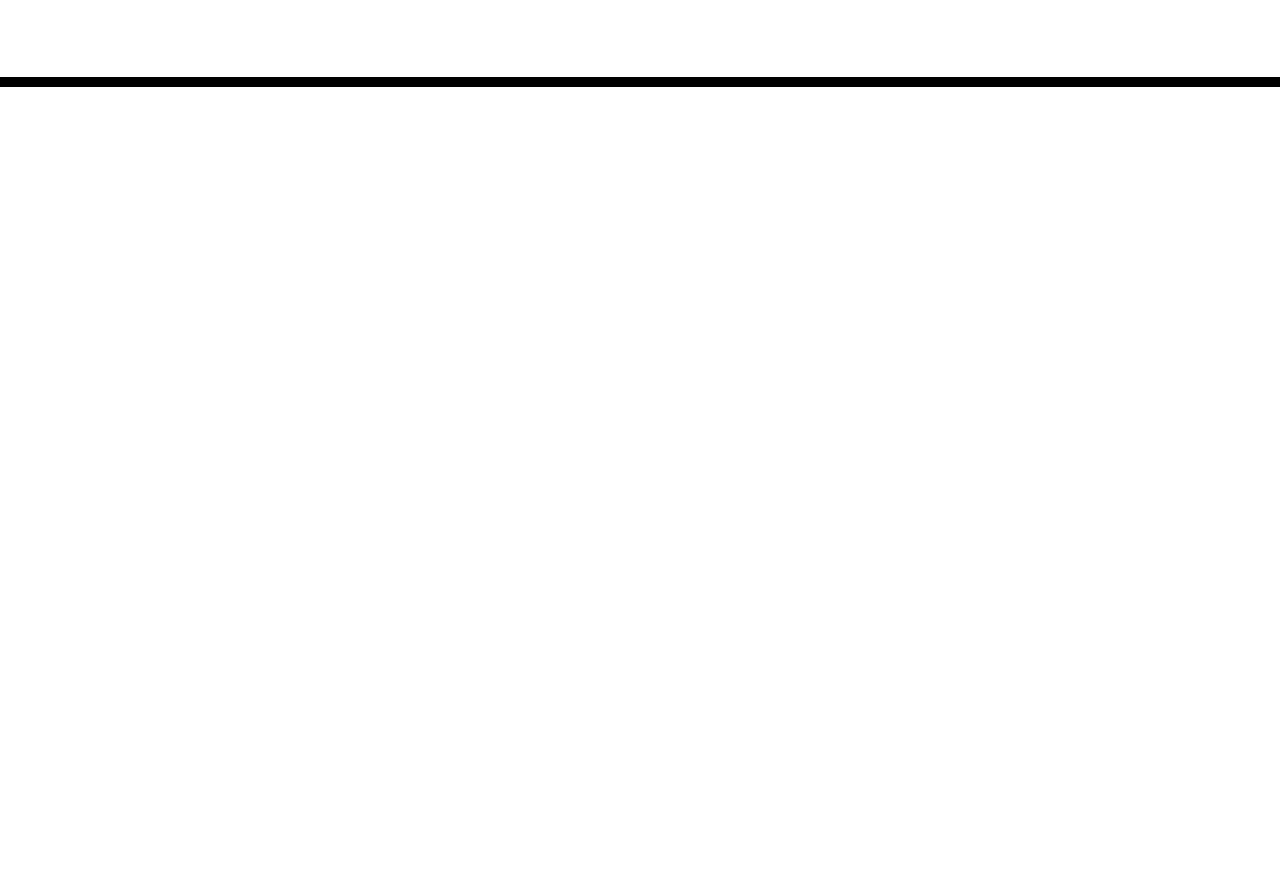
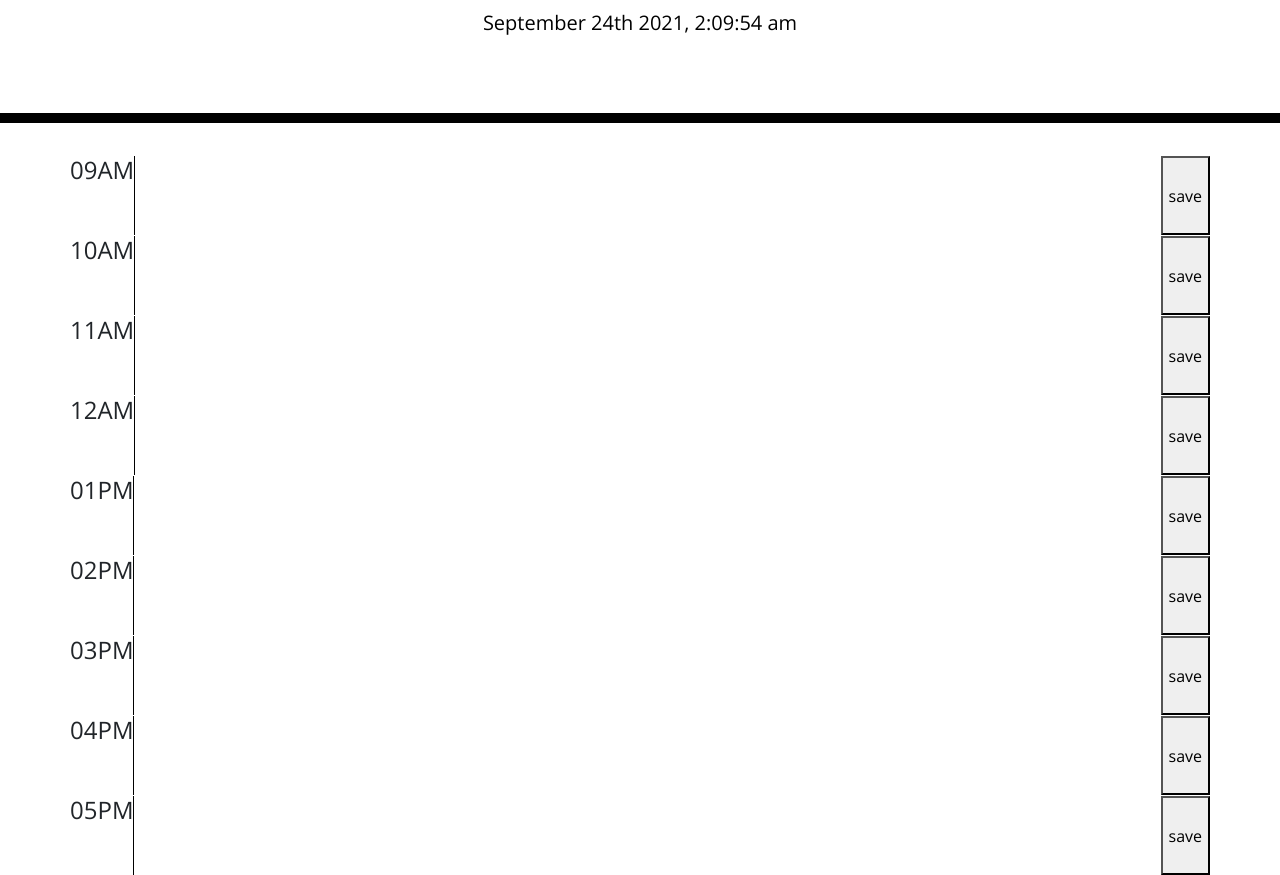
Before and after one commit to Reagintaylor/Work-Day-Scheduler, a plain HTML site: page index.html in a window 1280 px wide. Shown: the part 181-1056 px from the top of the page. Before the commit the page ends 800 px from the top, so only its background shows below. Drawn offline with nearby package versions, Linux system fonts and the light colour scheme; files that its build step writes are made by us from their sources.

Commit message:
Added time blocks and date at the top of the page

```diff
--- a/assets/js/script.js
+++ b/assets/js/script.js
@@ -0,0 +1,4 @@
+var currentDay = document.querySelector("#currentDay");
+var displayDay = moment();
+
+currentDay.textContent = displayDay.format('MMMM Do YYYY, h:mm:ss a');
--- a/index.html
+++ b/index.html
@@ -30,9 +30,55 @@
     </header>
     <div class="container">
       <!-- Timeblocks go here -->
+      <div class = "d-flex row">
+        <h4>09AM</h4>
+        <textarea class="flex-grow-1"></textarea>
+        <button>save</button>
+      </div>
+      <div class = "d-flex row">
+        <h4>10AM</h4>
+        <textarea class="flex-grow-1"></textarea>
+        <button>save</button>
+      </div>
+      <div class = "d-flex row">
+        <h4>11AM</h4>
+        <textarea class="flex-grow-1"></textarea>
+        <button>save</button>
+      </div>
+      <div class = "d-flex row">
+        <h4>12AM</h4>
+        <textarea class="flex-grow-1"></textarea>
+        <button>save</button>
+      </div>
+      <div class = "d-flex row">
+        <h4>01PM</h4>
+        <textarea class="flex-grow-1"></textarea>
+        <button>save</button>
+      </div>
+      <div class = "d-flex row">
+        <h4>02PM</h4>
+        <textarea class="flex-grow-1"></textarea>
+        <button>save</button>
+      </div>
+      <div class = "d-flex row">
+        <h4>03PM</h4>
+        <textarea class="flex-grow-1"></textarea>
+        <button>save</button>
+      </div>
+      <div class = "d-flex row">
+        <h4>04PM</h4>
+        <textarea class="flex-grow-1"></textarea>
+        <button>save</button>
+      </div>
+      <div class = "d-flex row">
+        <h4>05PM</h4>
+        <textarea class="flex-grow-1"></textarea>
+        <button>save</button>
+      </div>
     </div>
 
     <script src="https://cdnjs.cloudflare.com/ajax/libs/jquery/3.2.1/jquery.min.js"></script>
     <script src="https://cdnjs.cloudflare.com/ajax/libs/moment.js/2.24.0/moment.min.js"></script>
+    <script src="./assets/js/script.js"></script>
   </body>
 </html>
```
